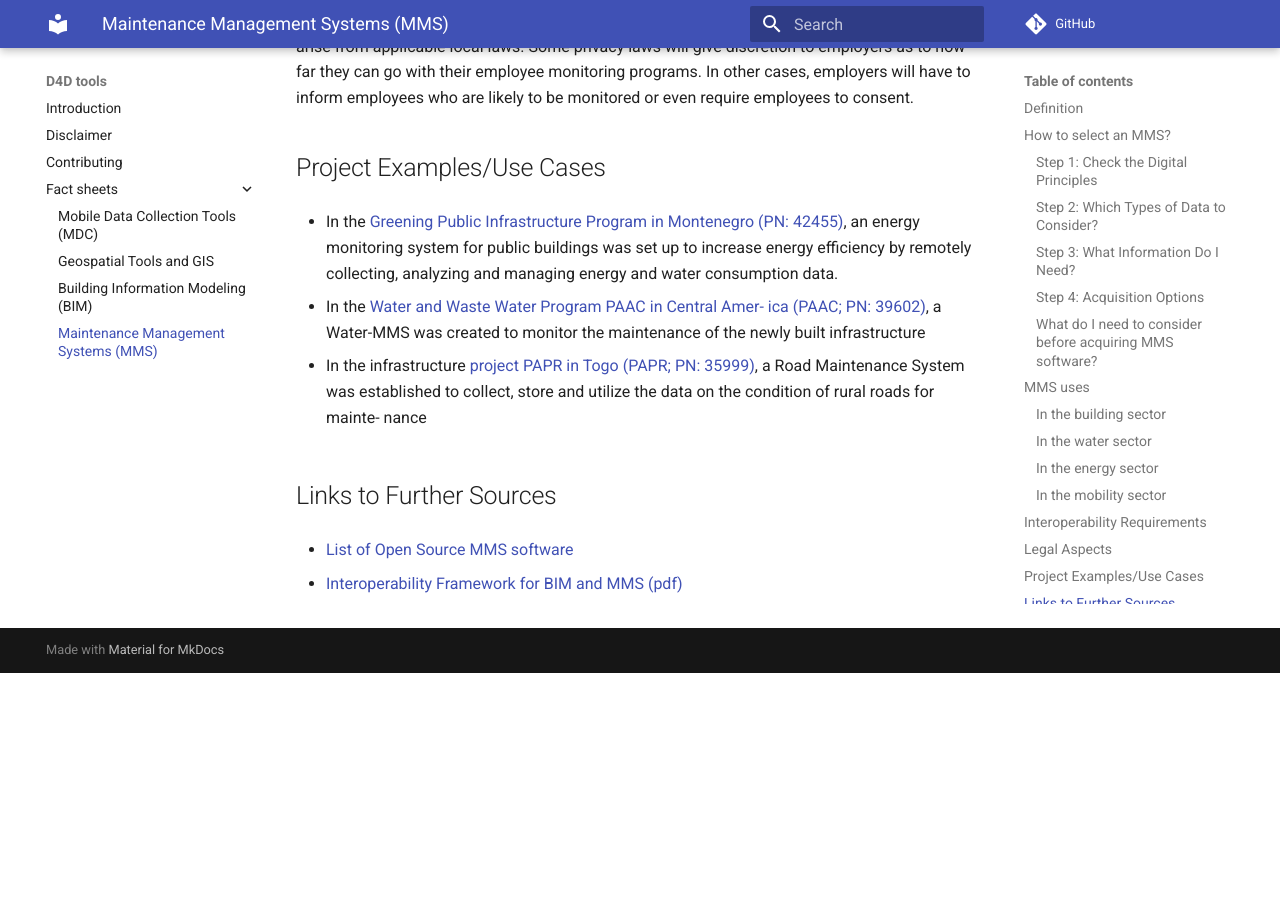
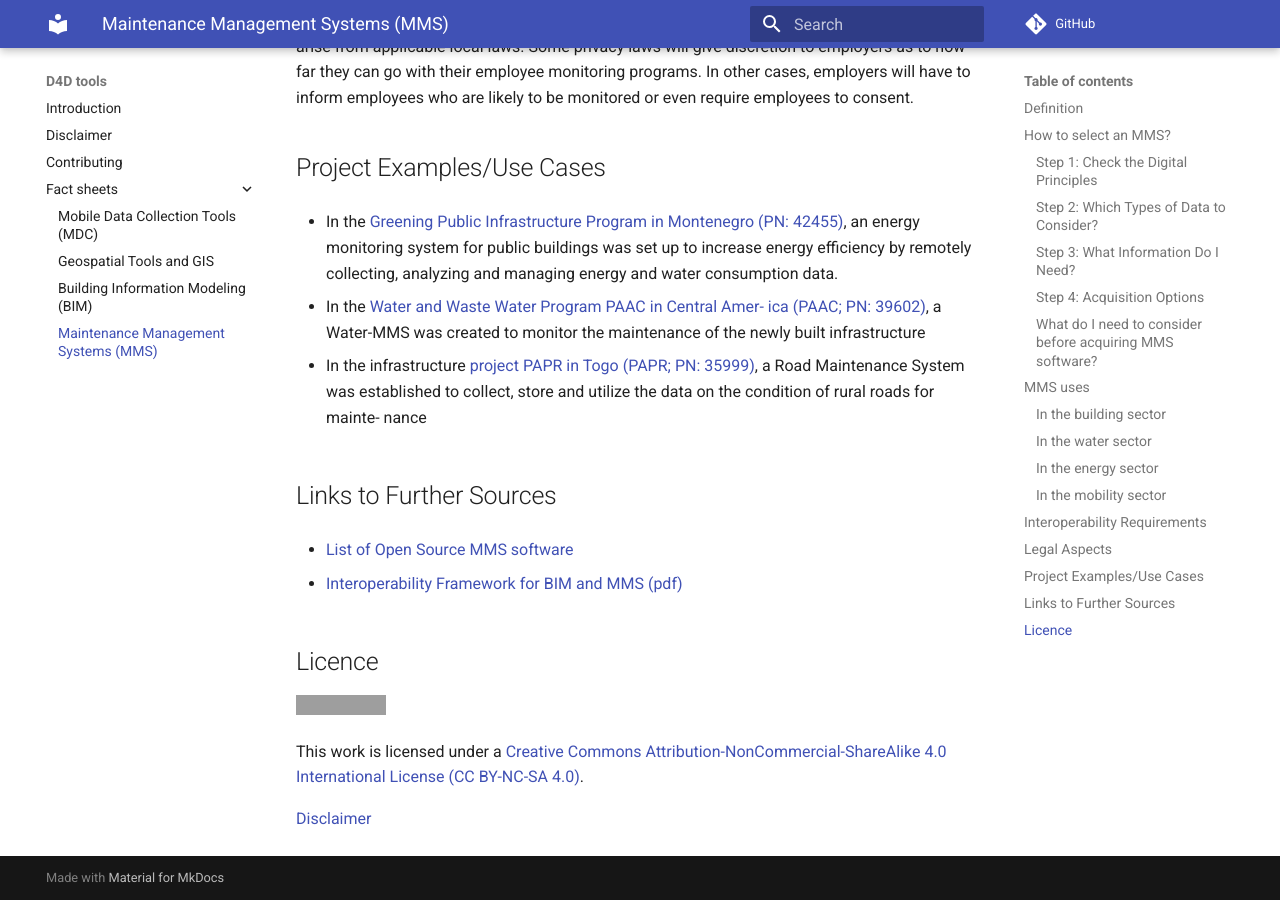
Before and after one commit to openkfw/d4dtools, an MkDocs documentation site: the page built from docs/mms.md, in a window 1280 px wide and 900 px high, scrolled down 4176 px. Built offline with MkDocs 1.6.1 and Material for MkDocs 9.7.7, drawn with Linux system fonts in a browser that asks for light colours; comment, search, counter and statistics services are not loaded; before the commit the page ends 4849 px from its top, so only the background shows below that; grey boxes are pictures that could not be loaded.

Commit message:
Update mms.md

```diff
--- a/docs/mms.md
+++ b/docs/mms.md
@@ -216,3 +216,10 @@
 -   [List of Open Source MMS software](https://www.goodfirms.co/blog/the-7-best-free-and-open-source-cmms-software)
 
 -   [Interoperability Framework for BIM and MMS (pdf)](https://pure.port.ac.uk/ws/portalfiles/portal/10837153/Developing_an_Interoperability_Framework_for_Building_Information_Models_and_Facilities_Management_Systems_CCC_2018_Proceedings.pdf)
+
+## Licence
+![](https://i.creativecommons.org/l/by-nc-sa/4.0/88x31.png)
+
+This work is licensed under a [Creative Commons Attribution-NonCommercial-ShareAlike 4.0 International License (CC BY-NC-SA 4.0)](https://creativecommons.org/licenses/by-nc-sa/4.0/).
+
+[Disclaimer](disclaimer.md)
```
